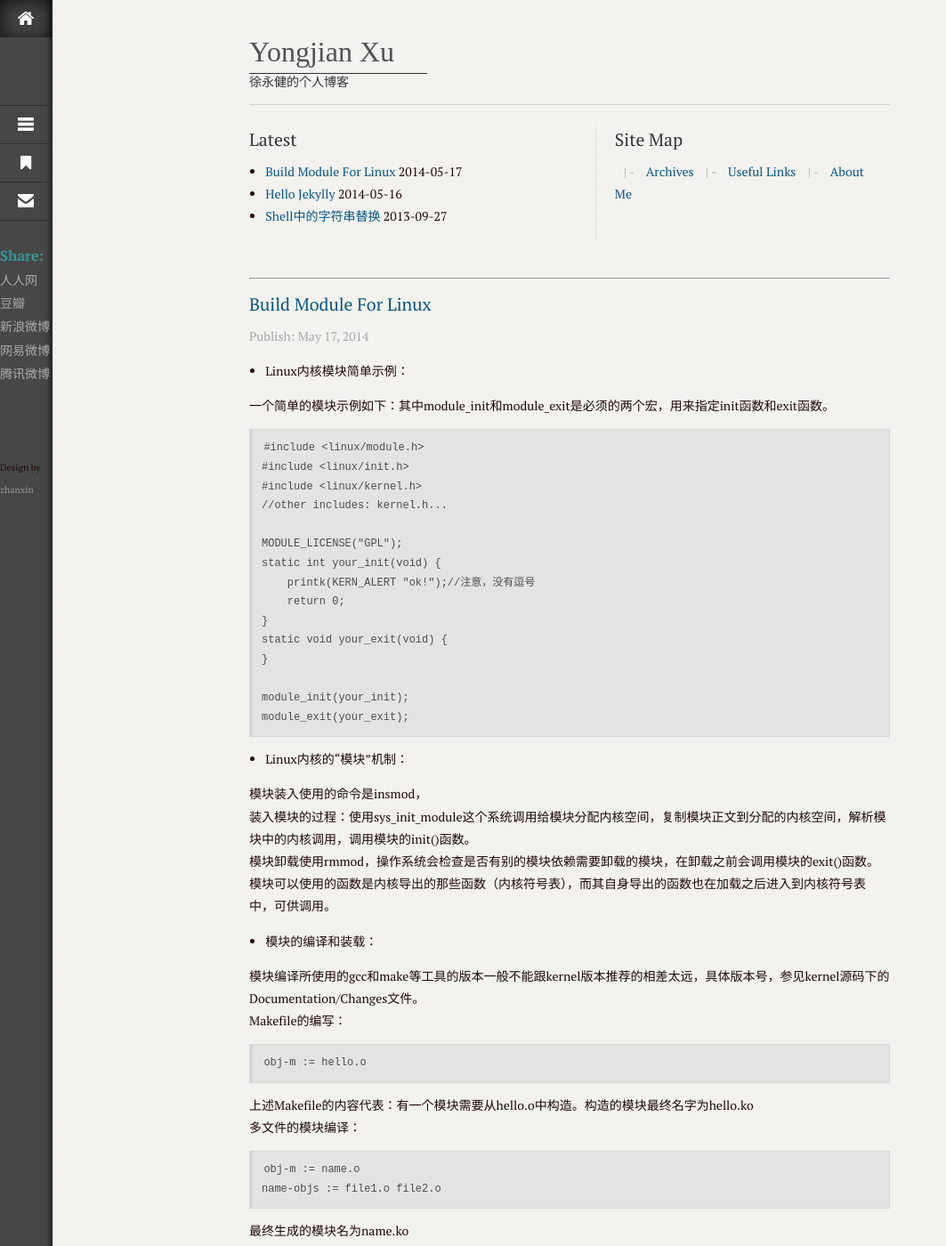
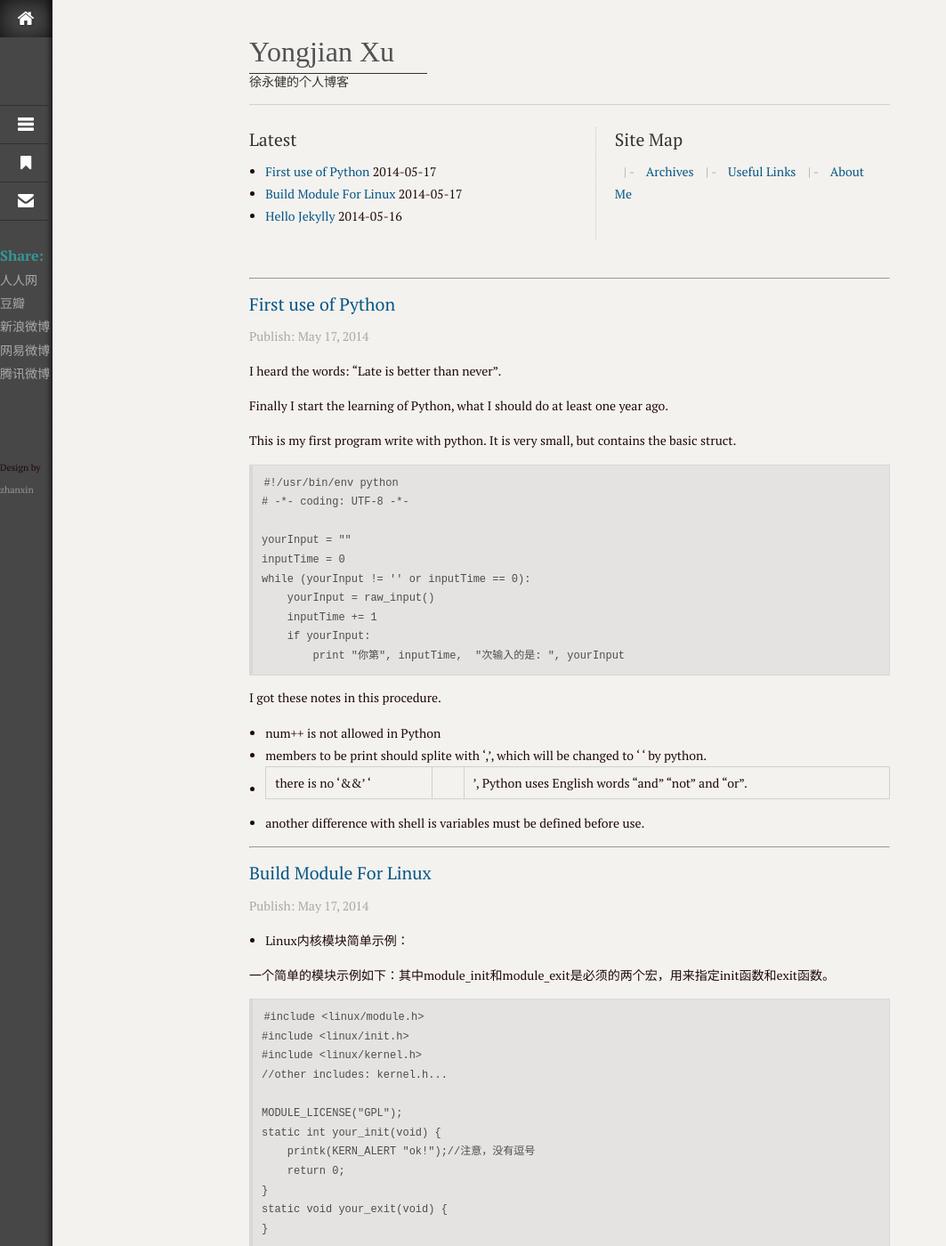
Before and after one commit to xiaoqshou/xuyongjiande.github.io, a Jekyll site: the page built from index.html, in a window 1280 px wide and 1400 px high. Shown: the whole window at 89% size, without its empty margins (0-1063 px from the left). Built offline with Jekyll 4.4.1, drawn with Linux system fonts in a browser that asks for light colours; Markdown is read by kramdown in place of the engine named in the settings; the list of posts is cut into pages by our own code.

Commit message:
First learning of python

````diff
--- a/_config.yml
+++ b/_config.yml
@@ -1,5 +1,5 @@
 markdown: rdiscount
-pygments: true
+highlighter: true
 plugins: ./_plugins
 paginate: 8
 
--- /dev/null
+++ b/_posts/python/2014-05-17-Python-foundation.md
@@ -0,0 +1,32 @@
+---
+layout: post
+title: First use of Python
+description: First use of Python with input and output functions, also learned about while, if and logic operator and, or, not.
+classification: Python
+---
+
+I heard the words: "Late is better than never".
+
+Finally I start the learning of Python, what I should do at least one year ago.
+
+This is my first program write with python. It is very small, but contains the basic struct.
+
+```
+#!/usr/bin/env python
+# -*- coding: UTF-8 -*-
+
+yourInput = ""
+inputTime = 0
+while (yourInput != '' or inputTime == 0):
+    yourInput = raw_input()
+    inputTime += 1
+    if yourInput:
+        print "你第", inputTime,  "次输入的是: ", yourInput
+```
+
+I got these notes in this procedure.
+
+* num++ is not allowed in Python
+* members to be print should splite with ',', which will be changed to ' ' by python.
+* there is no '&&' '||', Python uses English words "and" "not" and "or".
+* another difference with shell is variables must be defined before use.
````
Also changed, not shown: _posts/post.md (added, +6 -0 lines).
